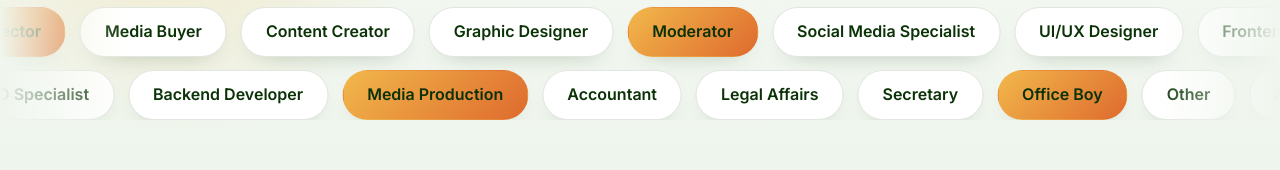
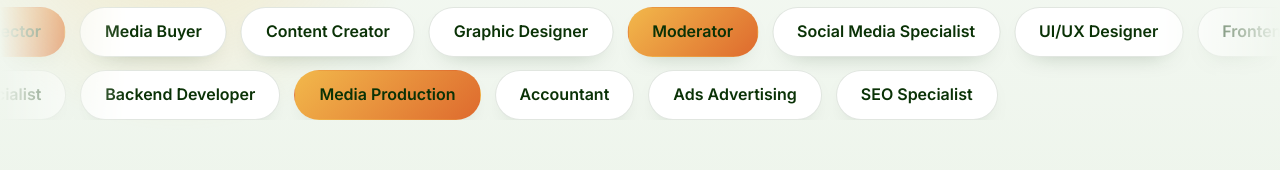
Before and after one commit to alinouh1/website-growthstationco, a Next.js app: page /website-growthstationco/careers in a window 1280 px wide. Shown: the part 706-876 px from the top of the page. Built offline with nearby package versions, Linux system fonts and the light colour scheme; no server answers.

Commit message:
Configure GitHub Pages deployment

```diff
--- a/src/app/careers/_components/jobs.js
+++ b/src/app/careers/_components/jobs.js
@@ -2,7 +2,7 @@
 export const POSITIONS = [
   "HR", "Art Director", "Media Buyer", "Content Creator", "Graphic Designer", "Moderator",
   "Social Media Specialist", "UI/UX Designer", "Frontend Developer", "Backend Developer",
-  "Media Production", "Accountant", "Legal Affairs", "Secretary", "Office Boy", "Other",
+  "Media Production", "Accountant",
   "Ads Advertising", "SEO Specialist",
 ];
 
```
